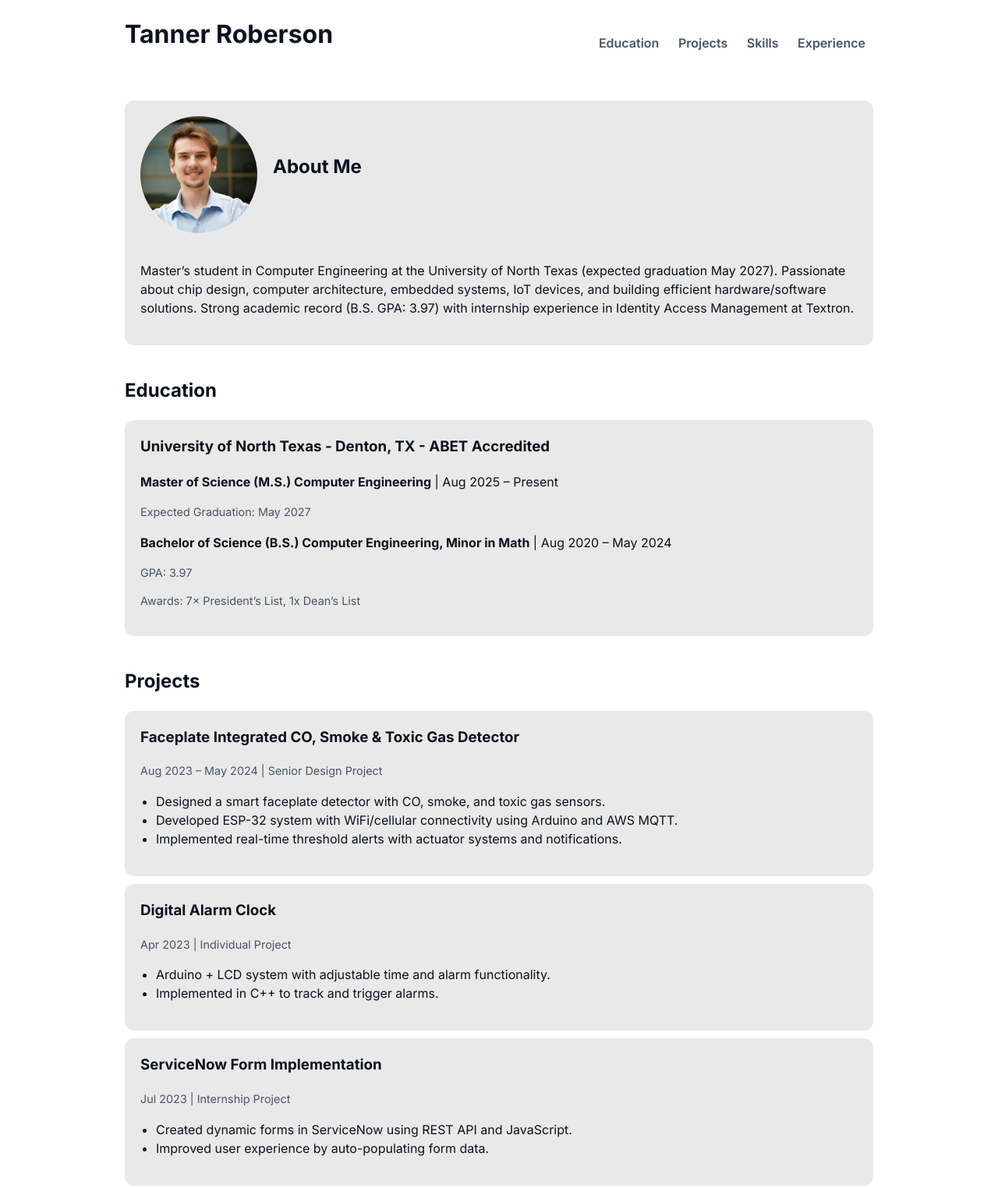
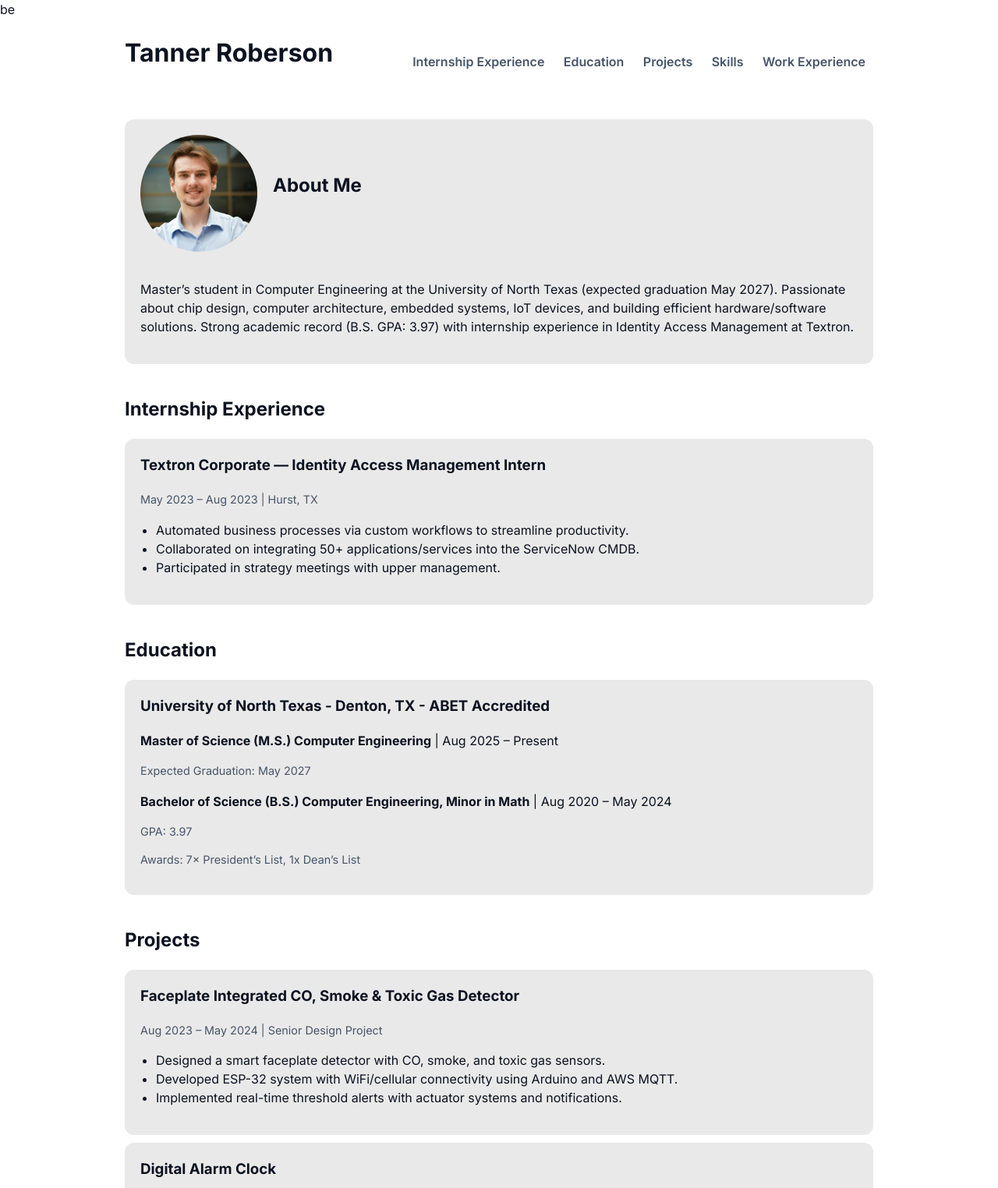
Before and after one commit to robersont1/portfolio, a plain HTML site: page index.html in a window 1280 px wide. Shown: the top 1524 px of the page at 78% size. Drawn offline with Linux system fonts and the light colour scheme.

Commit message:
Update index.html

```diff
--- a/index.html
+++ b/index.html
@@ -1,4 +1,4 @@
-<!doctype html>
+be<!doctype html>
 <html lang="en">
 <head>
   <meta charset="utf-8" />
@@ -42,10 +42,11 @@
     <header>
       <h1>Tanner Roberson</h1>
       <nav>
+        <a href="#internship">Internship Experience</a>
         <a href="#education">Education</a>
         <a href="#projects">Projects</a>
         <a href="#skills">Skills</a>
-        <a href="#experience">Experience</a>
+        <a href="#experience">Work Experience</a>
       </nav>
     </header>
 
@@ -55,6 +56,19 @@
           <h2>About Me</h2>
           <p>Master’s student in Computer Engineering at the University of North Texas (expected graduation May 2027). Passionate about chip design, computer architecture, embedded systems, IoT devices, and building efficient hardware/software solutions. Strong academic record (B.S. GPA: 3.97) with internship experience in Identity Access Management at Textron.</p>
       </div>
+    </section>
+
+    <section id="internship">
+      <h2>Internship Experience</h2>
+          <div class="card">
+            <h3>Textron Corporate — Identity Access Management Intern</h3>
+            <p class="small">May 2023 – Aug 2023 | Hurst, TX</p>
+            <ul>
+              <li>Automated business processes via custom workflows to streamline productivity.</li>
+              <li>Collaborated on integrating 50+ applications/services into the ServiceNow CMDB.</li>
+              <li>Participated in strategy meetings with upper management.</li>
+            </ul>
+          </div>
     </section>
 
     <section id="education">
@@ -85,7 +99,7 @@
         <p class="small">Apr 2023 | Individual Project</p>
         <ul>
           <li>Arduino + LCD system with adjustable time and alarm functionality.</li>
-          <li>Implemented in C++ to track and trigger alarms.</li>
+          <li>Implemented in Embedded C++ to track and trigger alarms.</li>
         </ul>
       </div>
       <div class="card">
@@ -110,16 +124,7 @@
     </section>
 
     <section id="experience">
-      <h2>Experience</h2>
-      <div class="card">
-        <h3>Textron Corporate — Identity Access Management Intern</h3>
-        <p class="small">May 2023 – Aug 2023 | Hurst, TX</p>
-        <ul>
-          <li>Automated business processes via custom workflows to streamline productivity.</li>
-          <li>Collaborated on integrating 50+ applications/services into the ServiceNow CMDB.</li>
-          <li>Participated in strategy meetings with upper management.</li>
-        </ul>
-      </div>
+      <h2>Work Experience</h2>
       <div class="card">
         <h3>Texas Roadhouse — Server</h3>
         <p class="small">Apr 2022 – Aug 2022, Dec 2024 – Jul 2025 | Flower Mound, TX</p>
```
